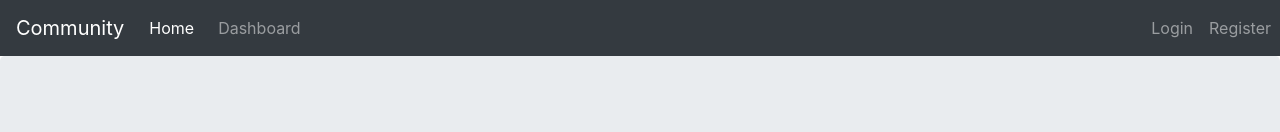
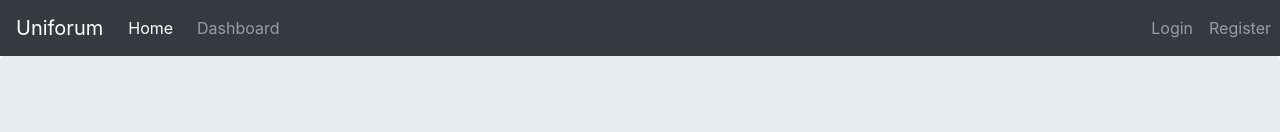
Before and after one commit to Jayendra-vardhan/UniForum-JavaScript, a React (Create React App) app in the folder client/: page / in a window 1280 px wide. Shown: the top 132 px of the page. Built offline with nearby package versions, Linux system fonts and the light colour scheme.

Commit message:
Uniforum

```diff
--- a/client/src/components/navbar.jsx
+++ b/client/src/components/navbar.jsx
@@ -5,7 +5,7 @@ const NavBar = ({ user }) => {
 	return (
 		<nav className="navbar navbar-expand-lg navbar-dark bg-dark  sticky-top ">
 			<NavLink className="navbar-brand" to="/">
-				Community
+				Uniforum
 			</NavLink>
 			<button className="navbar-toggler" type="button">
 				<ul className="nav navbar-nav navbar-right">
```
